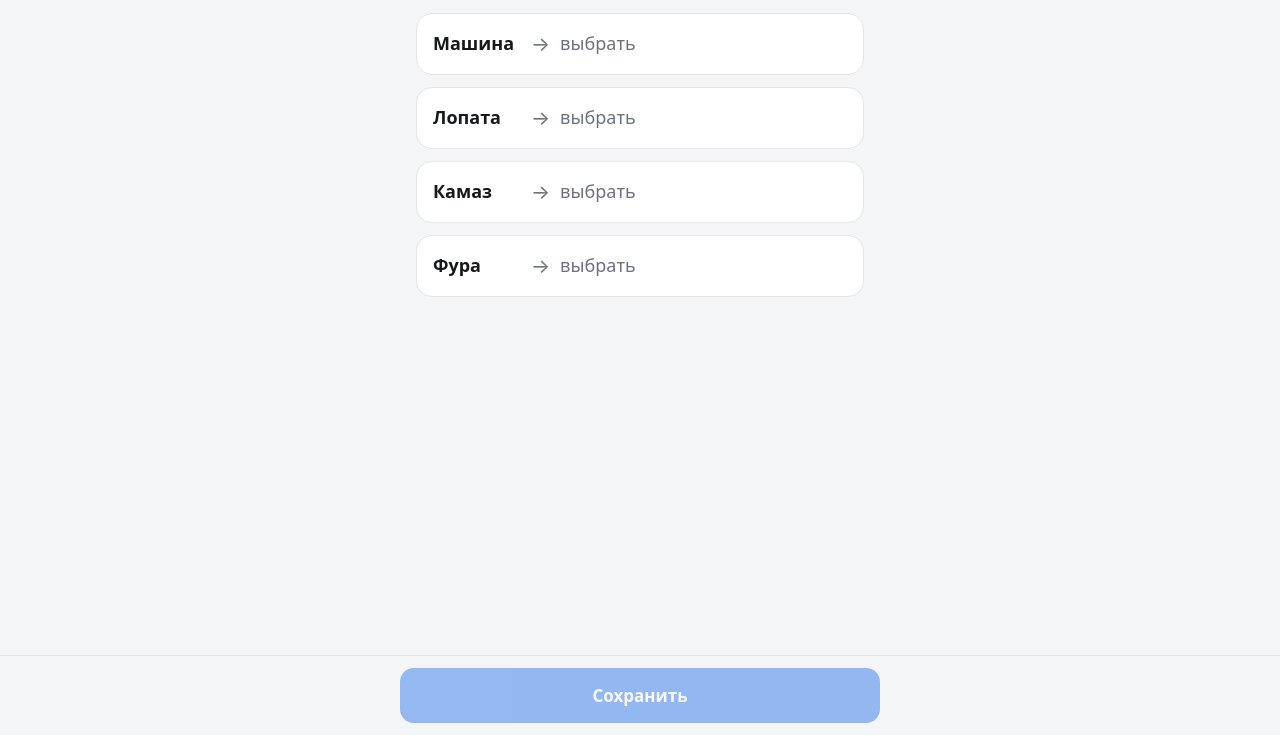
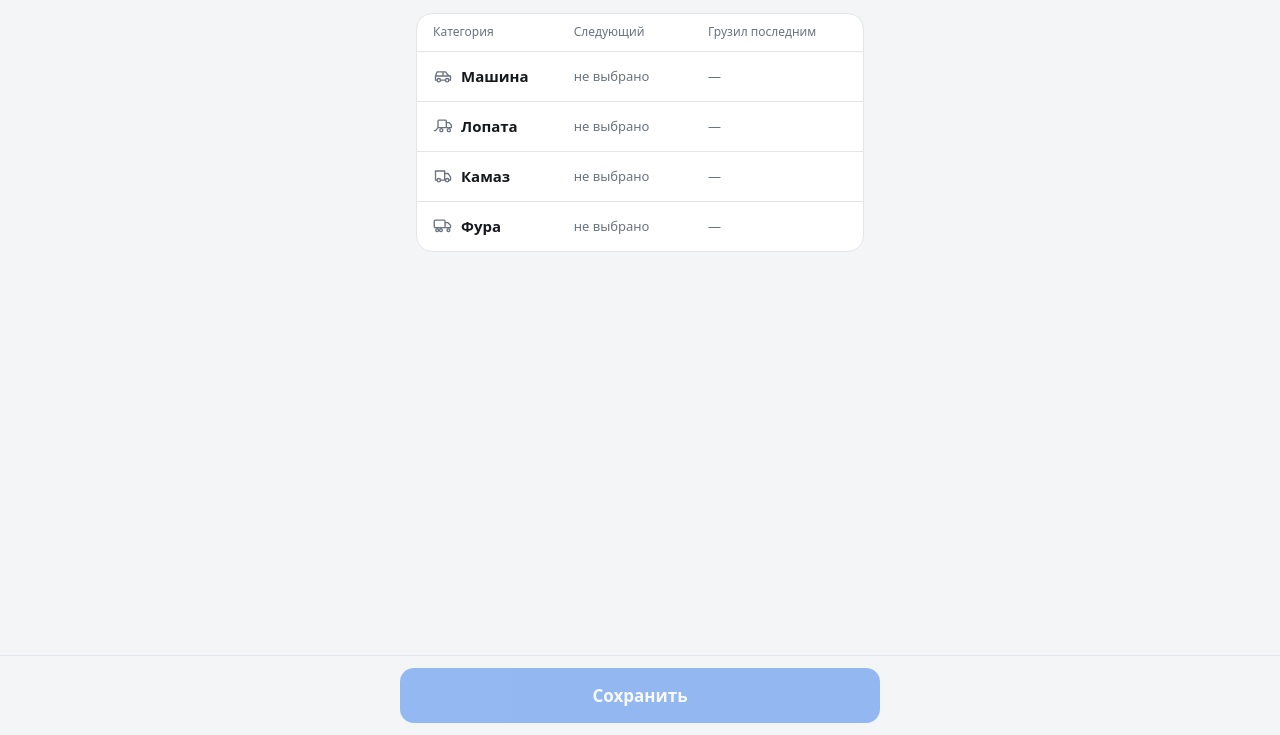
Before and after one commit to hydramistlol/pogruzka-app, a plain HTML site: page index.html in a window 1280 px wide. Shown: the part 65-800 px from the top of the page. Drawn offline with Linux system fonts and the light colour scheme.

Commit message:
Add files via upload

```diff
--- a/index.html
+++ b/index.html
@@ -31,13 +31,19 @@ main{max-width:480px;margin:0 auto;padding:20px 16px 110px}
 h1{font-size:24px;margin:4px 0;flex:1}
 .ic{width:42px;height:42px;margin-left:8px;border:1px solid var(--line);border-radius:12px;background:var(--card);color:var(--text);font-size:20px}
 
-/* ---- 1.3 Строки категорий (Машина, Лопата, Камаз, Фура) ---- */
-.row{display:flex;align-items:center;width:100%;background:var(--card);border:1px solid var(--line);border-radius:16px;padding:16px;margin-bottom:12px;color:inherit;font:inherit;text-align:left;cursor:pointer}
-.row .cat{font-weight:700;font-size:18px;min-width:88px}
-.row .arrow{color:var(--muted);margin:0 10px;font-size:20px}
-.row .who{flex:1}.row .who b{font-size:18px;color:var(--accent)}
-.row .who.empty b{color:var(--muted);font-weight:400}
-.row small{display:block;color:var(--muted);font-size:13px}
+/* ---- 1.3 Табло: таблица с четырьмя категориями ----
+   Три колонки: категория, следующий человек (синяя плашка), кто грузил последним (имя серым, дата темнее) */
+.board{background:var(--card);border:1px solid var(--line);border-radius:16px;overflow:hidden}
+.bh,.row{display:grid;grid-template-columns:minmax(0,1.05fr) minmax(0,1fr) minmax(0,1.1fr);gap:8px;align-items:center;padding:14px 16px}
+.bh{padding:10px 16px;font-size:12px;color:var(--muted)}
+.row{width:100%;background:none;border:0;border-top:1px solid var(--line);color:inherit;font:inherit;text-align:left;cursor:pointer}
+.cat{display:flex;align-items:center;gap:8px;font-size:15px;font-weight:700}
+.cat svg{width:20px;height:20px;flex:none;fill:none;stroke:var(--muted);stroke-width:1.6;stroke-linecap:round;stroke-linejoin:round}
+.nx>span{font-size:15px;font-weight:700;background:color-mix(in srgb,var(--accent) 14%,transparent);color:var(--accent);padding:3px 10px;border-radius:8px}
+.nx.empty,.lst.empty{font-size:13px;color:var(--muted)}
+.lst{display:flex;flex-direction:column;font-size:13px;line-height:1.4}
+.lst .n{color:var(--muted)}
+.lst .w{color:var(--text);font-weight:600}
 
 /* ---- 1.4 Нижняя панель с кнопкой «Сохранить» и строка сообщений ---- */
 .bar{position:fixed;left:0;right:0;bottom:0;padding:12px 16px calc(12px + env(safe-area-inset-bottom,0px));background:var(--bg);border-top:1px solid var(--line)}
@@ -75,12 +81,13 @@ button{cursor:pointer}
 .bar button:disabled{cursor:not-allowed}
 /* Рамка при навигации с клавиатуры (Tab) */
 button:focus-visible{outline:2px solid var(--accent);outline-offset:2px}
+.row:focus-visible{outline-offset:-2px}
 /* Поле при клике: без синей рамки, только чуть ярче обычная */
 .dt:focus{outline:none;border-color:var(--hov)}
 /* Наведение мышью (на телефоне не срабатывает, чтобы ничего не «залипало») */
 @media (hover:hover){
 .x:hover,.ic:hover,.dt:hover{border-color:var(--hov)}
-.row:hover{border-color:var(--hov)}
+.row:hover{background:color-mix(in srgb,var(--text) 4%,transparent)}
 .opt:not(.sel):not(.done):hover{border-color:var(--hov)}
 .opt.done:hover,.bar button:not(:disabled):hover{filter:brightness(1.12)}
 }
@@ -150,17 +157,41 @@ function clean(o){var r={};CATS.forEach(function(c){var d=o&&o[c.id];if(d&&d.nam
 
 
 /* ==========================================================
-   ЧАСТЬ 5. ГЛАВНЫЙ ЭКРАН (отрисовка списка категорий)
+   ЧАСТЬ 5. ГЛАВНЫЙ ЭКРАН (табло с категориями)
    ========================================================== */
 
+// Иконки категорий (рисунки в формате SVG). Лопата: машина с опущенным задним бортом.
+var ICONS={
+ car:'<svg viewBox="0 0 24 24"><circle cx="7" cy="17" r="2"/><circle cx="17" cy="17" r="2"/><path d="M5 17H3v-5l2-5h10l4 5h2v5h-2M9 17h6M3 12h18M12 7v5"/></svg>',
+ shovel:'<svg viewBox="0 0 24 24"><rect x="6" y="5" width="10" height="9" rx="1"/><path d="M16 8h3.5l2.5 3v3h-6"/><circle cx="10" cy="17" r="1.8"/><circle cx="19" cy="17" r="1.8"/><path d="M6 14l-3 3.5H1.5"/></svg>',
+ kamaz:'<svg viewBox="0 0 24 24"><circle cx="7" cy="17" r="2"/><circle cx="17" cy="17" r="2"/><path d="M5 17H3V6h11v11M9 17h6M14 9h4l3 4v4h-2"/></svg>',
+ truck:'<svg viewBox="0 0 24 24"><rect x="1.5" y="5" width="13" height="9" rx="1"/><path d="M14.5 8H18l3 3v3h-6.5"/><circle cx="5" cy="17" r="1.7"/><circle cx="9.5" cy="17" r="1.7"/><circle cx="18.5" cy="17" r="1.7"/></svg>'
+};
+
+// Дата словами: сегодня, вчера, 3 дня назад. Если прошло больше недели, обычная дата («14 нояб.»)
+function ago(iso){
+ if(!iso)return "";
+ var p=iso.split("-"),t=new Date(),a=new Date(t.getFullYear(),t.getMonth(),t.getDate()),b=new Date(+p[0],+p[1]-1,+p[2]);
+ var n=Math.round((a-b)/86400000);
+ if(n===0)return "сегодня";
+ if(n===1)return "вчера";
+ if(n>=2&&n<=4)return n+" дня назад";
+ if(n>=5&&n<=7)return n+" дней назад";
+ var o={day:"numeric",month:"short"};if(b.getFullYear()!==a.getFullYear())o.year="numeric";
+ return b.toLocaleDateString("ru-RU",o);
+}
+
 function render(){
- var h="";
- // Для каждой категории рисуем строку: название → «грузил Имя», следующий и дата
+ // Шапка таблицы
+ var h='<div class="board"><div class="bh"><span>Категория</span><span>Следующий</span><span>Грузил последним</span></div>';
+ // Для каждой категории строка: иконка и название | следующий человек | кто грузил и когда
  CATS.forEach(function(c){
   var d=draft[c.id];
-  h+='<button class="row" data-id="'+c.id+'"><span class="cat">'+c.name+'</span><span class="arrow">→</span><span class="who'+(d?"":" empty")+'">'+
-   (d?'грузил <b>'+d.name+'</b><small>следующий: '+nextOf(c,d.name)+(d.iso?" · "+fmt(d.iso):"")+'</small>':"<b>выбрать</b>")+'</span></button>';
+  h+='<button class="row" data-id="'+c.id+'"><span class="cat">'+ICONS[c.id]+c.name+'</span>'+
+   (d?'<span class="nx"><span>'+nextOf(c,d.name)+'</span></span><span class="lst"><span class="n">'+d.name+'</span><span class="w">'+ago(d.iso)+'</span></span>'
+     :'<span class="nx empty">не выбрано</span><span class="lst empty">—</span>')+'</button>';
  });
+ h+='</div>';
  $("list").innerHTML=h;
  $("save").disabled=!dirty();   // «Сохранить» активна, только если есть изменения
  // По нажатию на строку открываем окно выбора
```
